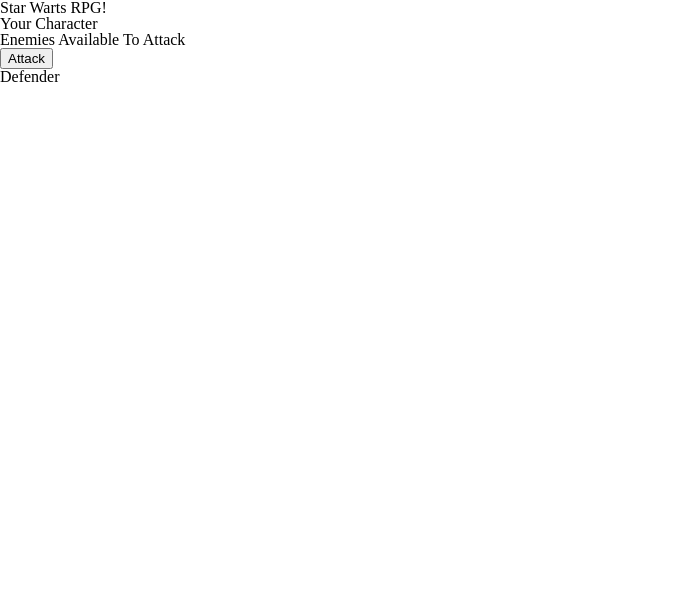
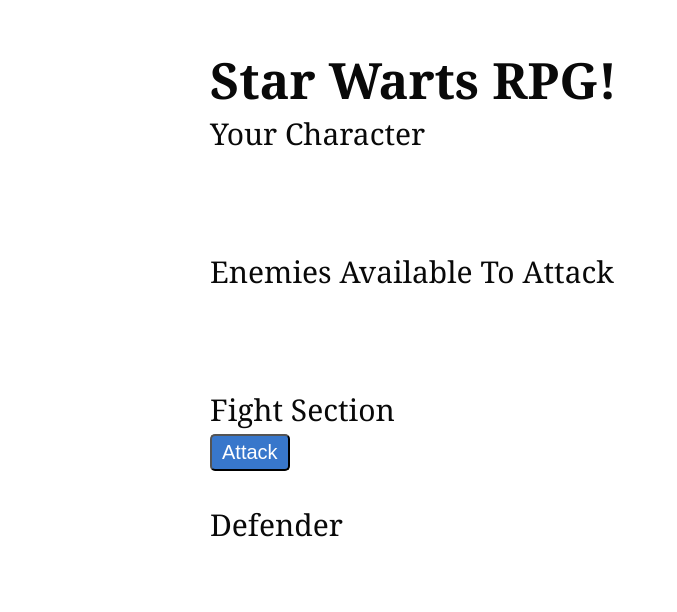
Before and after one commit to yuda0110/unit-4-game, a plain HTML site: page index.html in a window 1280 px wide. Shown: the whole page, without its empty margins (0-677 px from the left). Drawn offline with nearby package versions, Linux system fonts and the light colour scheme.

Commit message:
Write css for just basic layout

```diff
--- a/assets/css/style.css
+++ b/assets/css/style.css
@@ -0,0 +1,94 @@
+/* ========== VARIABLES ========== */
+:root {
+    --color-red: #cb1214;
+    --color-blue: #3877cb;
+    --color-white: #fff;
+    --color-black: #090909;
+
+    --font-heading: "Georgia", Times, Times New Roman, serif;
+    --font-default: 'Arial', 'Helvetica Neue', Helvetica, sans-serif;
+}
+
+/* ========== COMMON ========== */
+*,
+*::before,
+*::after {
+    margin: 0;
+    padding: 0;
+    box-sizing: inherit;
+}
+
+html {
+    box-sizing: border-box;
+    font-size: 50%; /* 8px/16px = 50% -> 1rem = 8px */
+}
+
+body {
+    font-family: var(--font-default);
+    min-height: 100vh;
+    line-height: 1.6;
+    color: var(--color-black);
+    position: relative;
+    font-size: 1.6rem;
+}
+
+
+/* ========== HEADINGS ========== */
+h1,
+h2,
+h3 {
+    font-family: var(--font-heading);
+}
+
+h1 {
+    font-size: 5rem;
+    font-weight: bold;
+    line-height: 1.2;
+}
+
+h2 {
+    font-size: 3rem;
+    text-transform: capitalize;
+}
+
+/* ========== MAIN CONTENTS ========== */
+.container {
+    width: calc(100% - 6rem);
+    max-width: 960px;
+    margin: 0 auto;
+    padding: 3rem;
+}
+
+section {
+    margin-bottom: 3rem;
+}
+
+.character-holder {
+    padding: 3rem;
+}
+
+.btn-attack {
+    padding: .5rem 1rem;
+    font-size: 2rem;
+    color: var(--color-white);
+    border-radius: .5rem;
+    background-color: var(--color-blue);
+    transition: background-color .3s;
+    cursor: pointer;
+}
+
+.btn-attack:hover,
+.btn-attack:focus {
+    background-color: var(--color-red);
+}
+
+@media screen and (min-width: 641px) {
+    /* width: 641px to 768px */
+    html {
+        font-size: 62.5%; /* 10px/16px = 62.5% -> 1rem = 10px */
+    }
+
+    .container {
+        padding: 5rem;
+    }
+}
--- a/index.html
+++ b/index.html
@@ -24,7 +24,8 @@
         </section>
 
         <section id="fight">
-            <button id="attack">Attack</button>
+            <h2>fight section</h2>
+            <button id="attack" class="btn-attack">Attack</button>
         </section>
 
         <section id="defender">
```
